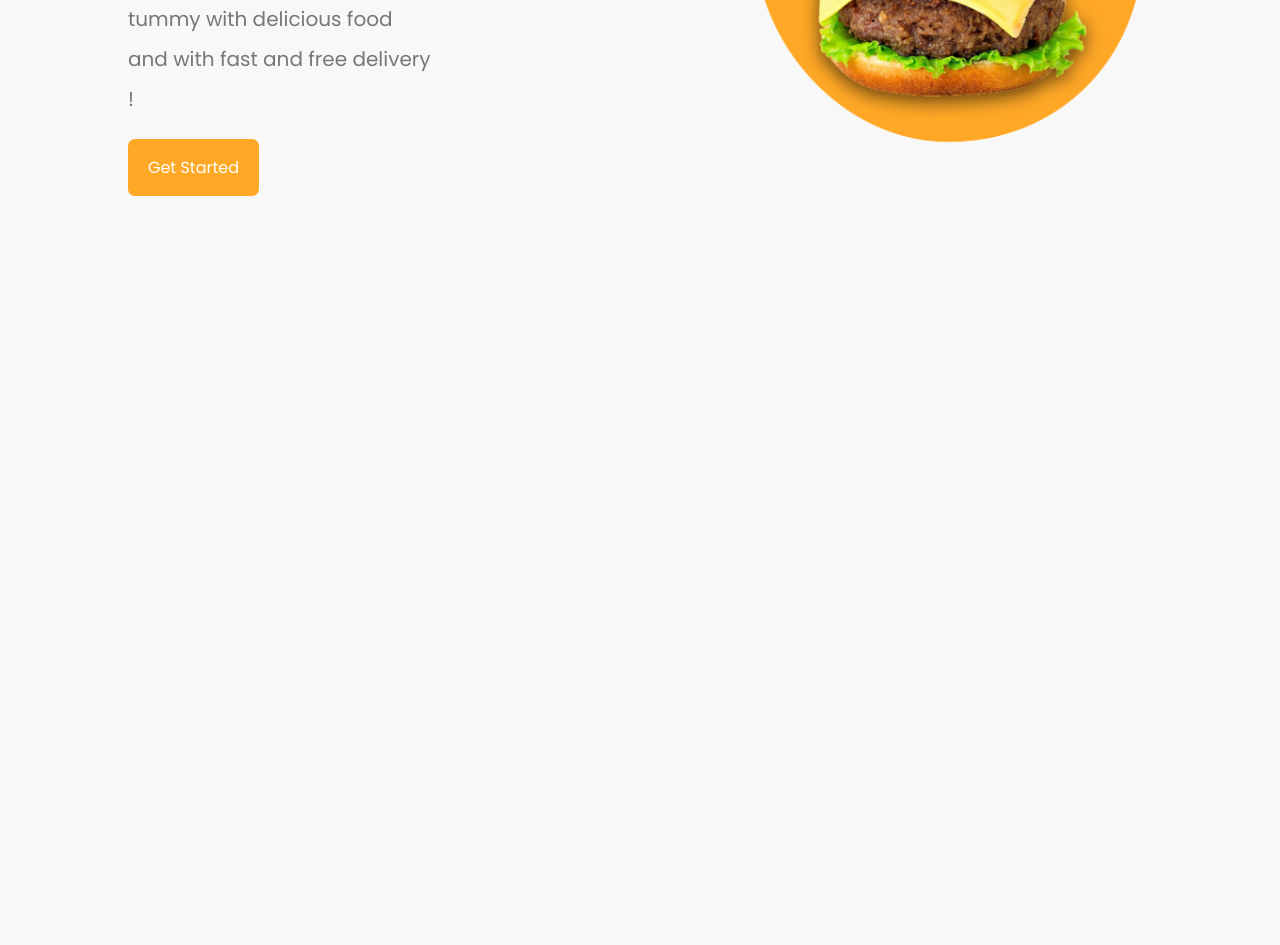
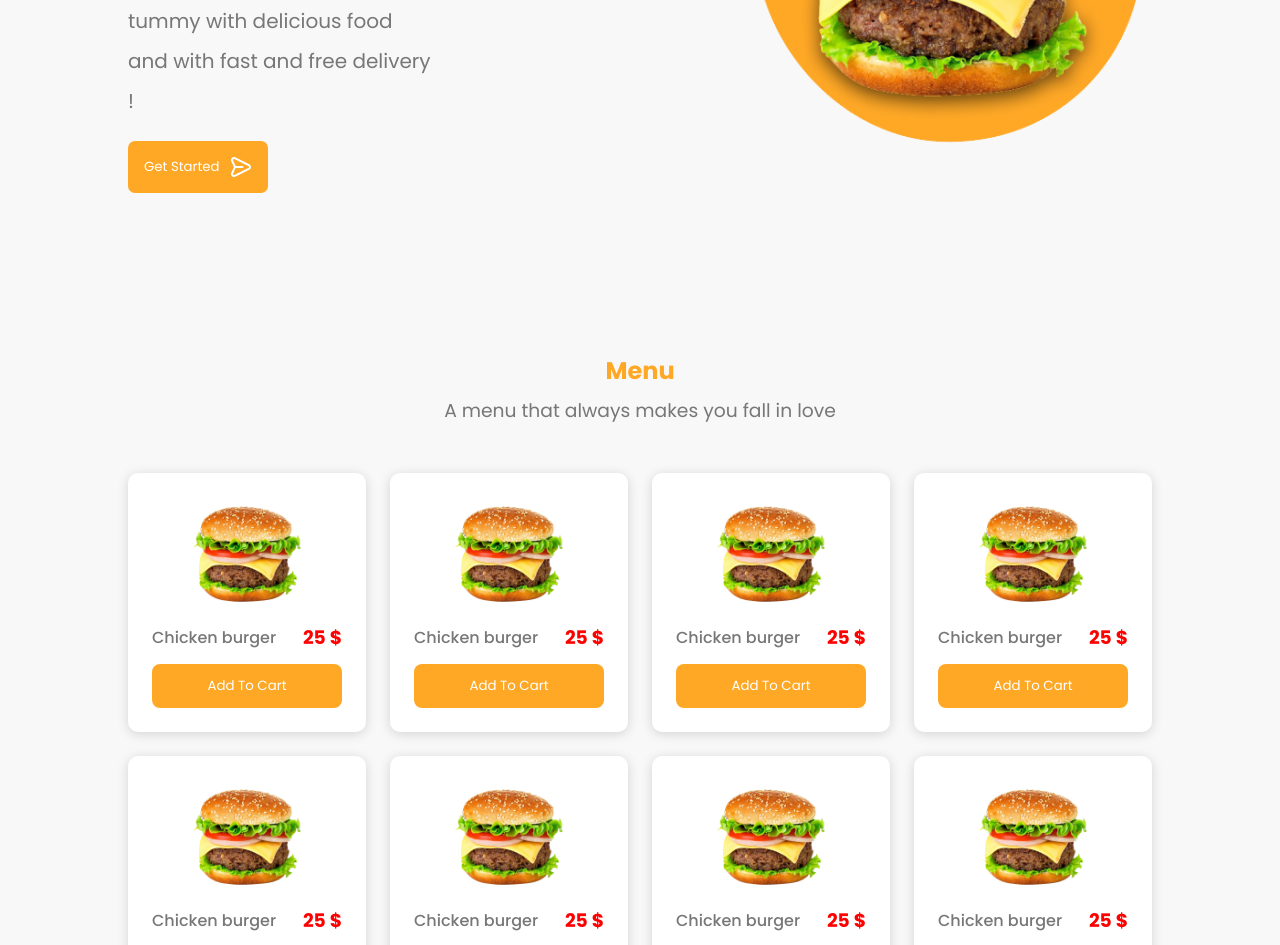
Before and after one commit to Dhia-Ben-Hamouda/Food-Shop-React-JS, a React (Vite) app: page / in a window 1280 px wide. Shown: the part 480-1425 px from the top of the page. Before the commit the page ends 801 px from the top, so only its background shows below. Built offline with nearby package versions, Linux system fonts and the light colour scheme.

Commit message:
working on menu section

```diff
--- a/src/components/Home.jsx
+++ b/src/components/Home.jsx
@@ -1,5 +1,6 @@
 import React from "react";
 import image from "../images/home.png";
+import vector from "../images/vector.png";
 
 export default function () {
   return (
@@ -10,8 +11,9 @@ export default function () {
             <div className="text">
               <h1>The Fastest Delivering food Store</h1>
               <h3>Our mission is to filling your tummy with delicious food and with fast and free delivery !</h3>
-              <a href="#">
-                Get Started
+              <a href="#menu">
+                <h5>Get Started</h5>
+                <img src={vector} alt="" />
               </a>
             </div>
 
--- /dev/null
+++ b/src/components/Item.jsx
@@ -0,0 +1,17 @@
+import React from "react";
+import burger from "../images/burger.png";
+
+export default function(){
+  return(
+    <>
+      <div className="item">
+        <img src={burger} />
+        <div>
+          <h1>Chicken burger</h1>
+          <h3>25 $</h3>
+        </div>
+        <button>Add To Cart</button>
+      </div>
+    </>
+  )
+}
--- a/src/components/LandingPage.jsx
+++ b/src/components/LandingPage.jsx
@@ -1,12 +1,14 @@
 import React from "react";
 import Navbar from "./Navbar.jsx";
 import Home from "./Home.jsx";
+import Menu from "./Menu.jsx";
 
 export default function(){
   return(
     <>
       <Navbar/>
       <Home/>
+      <Menu/>
     </>
   )
 }
--- /dev/null
+++ b/src/components/Menu.jsx
@@ -0,0 +1,29 @@
+import React from "react";
+import Item from "./Item.jsx";
+
+export default function(){
+  return(
+    <>
+      <section id="menu">
+        <div className="header">
+          <h1>Menu</h1>
+          <h3>A menu that always makes you fall in love</h3>
+        </div>
+        <div className="grid">
+          <Item/>
+          <Item/>
+          <Item/>
+          <Item/>
+          <Item/>
+          <Item/>
+          <Item/>
+          <Item/>
+          <Item/>
+          <Item/>
+          <Item/>
+          <Item/>
+        </div>
+      </section>
+    </>
+  )
+}
--- a/src/components/Navbar.jsx
+++ b/src/components/Navbar.jsx
@@ -12,10 +12,10 @@ export default function(){
           <h1>Food Shop</h1>
         </div>
         <ul className="desktop-list">
-          <a href="#">Home</a>
-          <a href="#">Menu</a>
-          <a href="#">About</a>
-          <a href="#">Contact</a>
+          <a href="#home">Home</a>
+          <a href="#menu">Menu</a>
+          <a href="#about">About</a>
+          <a href="#contact">Contact</a>
         </ul>
         <div className="container">
           <a href="#">
--- a/src/styles/_home.scss
+++ b/src/styles/_home.scss
@@ -33,11 +33,21 @@
         }
 
         a{
-          display: inline-block;
+          display: flex;
           background:$primary;
-          padding:1rem 1.25rem;
+          padding:1rem;
           color:white;
           border-radius: 7px;
+          gap:.75rem;
+          transition: .3s;
+
+          h5{
+            font-weight: 400;
+          }
+
+          &:hover{
+            background:#D98201;
+          }
         }
       }
     }
--- /dev/null
+++ b/src/styles/_menu.scss
@@ -0,0 +1,72 @@
+#menu{
+  padding:2rem 10vw;
+  display: flex;
+  flex-direction: column;
+  align-items: center;
+  gap:3rem;
+
+  .grid{
+    width: 100%;
+    display: grid;
+    grid-template-columns: repeat(4 , 1fr);
+    gap:1.5rem;
+
+    .item{
+      background:white;
+      box-shadow: 0px 2px 12px rgba(0,0,0, 0.15);
+      border-radius: 10px;
+      display: flex;
+      flex-direction: column;
+      padding:1.5rem;
+      align-items: center;
+      gap:.75rem;
+
+      div{
+        display: flex;
+        align-items: center;
+        justify-content: space-between;
+        width:100%;
+
+        h1{
+          color:$secondary;
+          font-size: 1rem;
+          font-weight: 500;
+        }
+
+        h3{
+          color:red;
+        }
+
+      }
+
+      button{
+        background:$primary;
+        border:none;
+        outline:none;
+        color:white;
+        width:100%;
+        padding:.75rem 1rem;
+        border-radius: 8px;
+      }
+
+      img{
+        width:60%;
+      }
+    }
+
+  }
+
+  .header{
+    text-align: center;
+
+    h1{
+      color:$primary;
+      margin-bottom:.5rem;
+    }
+
+    h3{
+      color:$secondary;
+      font-weight: 400;
+    }
+  }
+}
--- a/src/styles/_navbar.scss
+++ b/src/styles/_navbar.scss
@@ -23,7 +23,7 @@ nav{
   .desktop-list{
     display: flex;
     align-items: center;
-    gap:.75rem;
+    gap:1.5rem;
 
     a{
       color:$primary;
@@ -59,6 +59,12 @@ nav{
       width:2rem;
       height:2rem;
       color:$primary;
+      cursor: pointer;
+      transition: .3s;
+
+      &:hover{
+        color:#D98201;
+      }
     }
 
     .num{
@@ -73,6 +79,8 @@ nav{
       position: absolute;
       right:-5px;
       bottom:0px;
+
+      color:$secondary;
     }
 
     a{
@@ -83,10 +91,17 @@ nav{
       border-radius: 7px;
       color:white;
       gap:.5rem;
+      transition: .3s;
+
       h3{
         font-weight: 400;
         font-size: 1rem;
       }
+
+      &:hover{
+        background:#D98201;
+      }
+
     }
 
   }
--- a/src/styles/styles.scss
+++ b/src/styles/styles.scss
@@ -5,6 +5,7 @@ $secondary:#777;
 
 html{
   scroll-behavior: smooth;
+  scroll-padding-top: 100px;
 }
 
 *{
@@ -22,3 +23,4 @@ body{
 
 @import "./navbar.scss";
 @import "./home.scss";
+@import "./menu.scss";
```
Also changed, not shown: src/components/Btn.jsx (added), src/components/Footer.jsx (added), src/images/vector.png (added), src/styles/_btn.scss (added).
